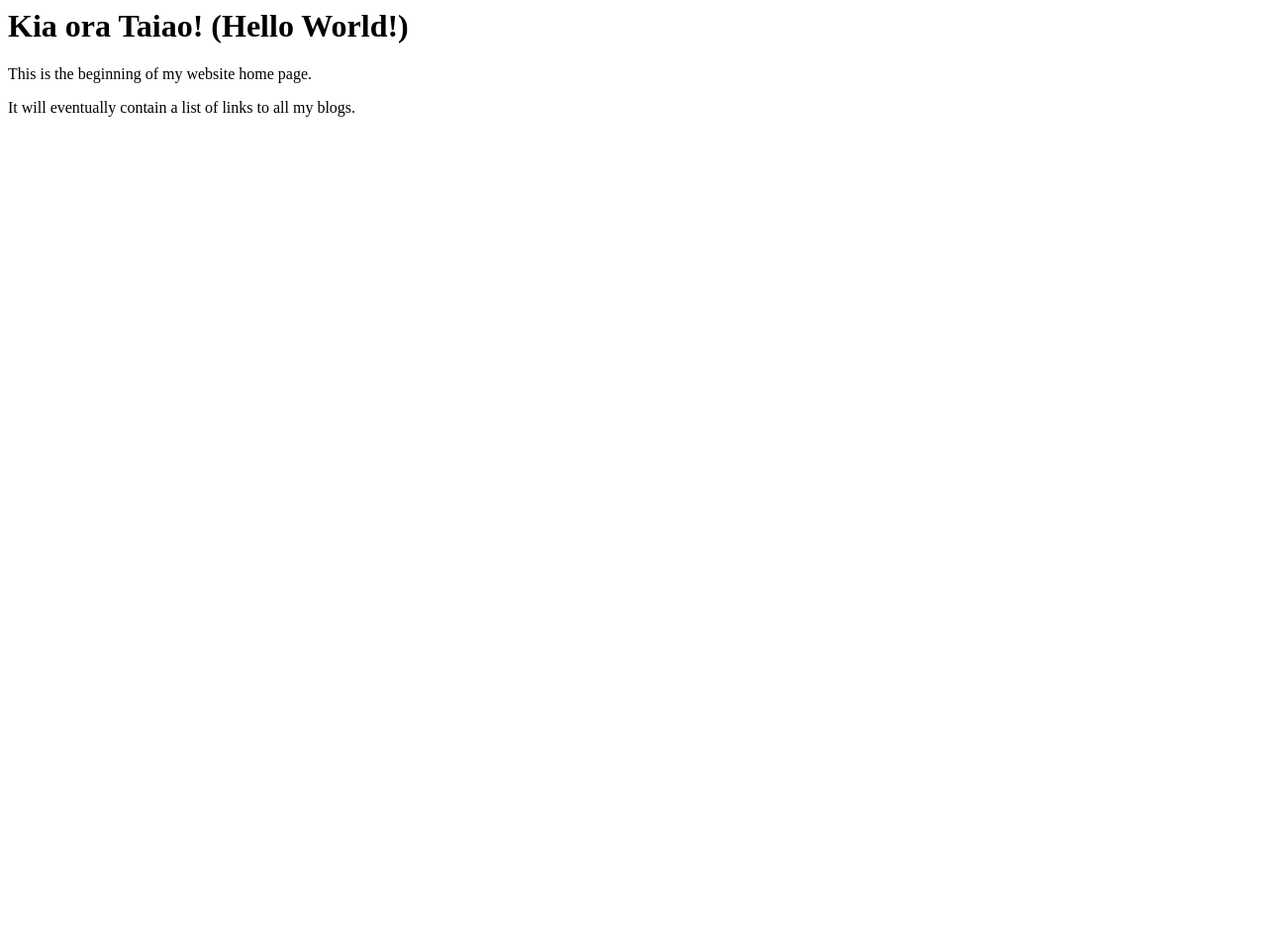
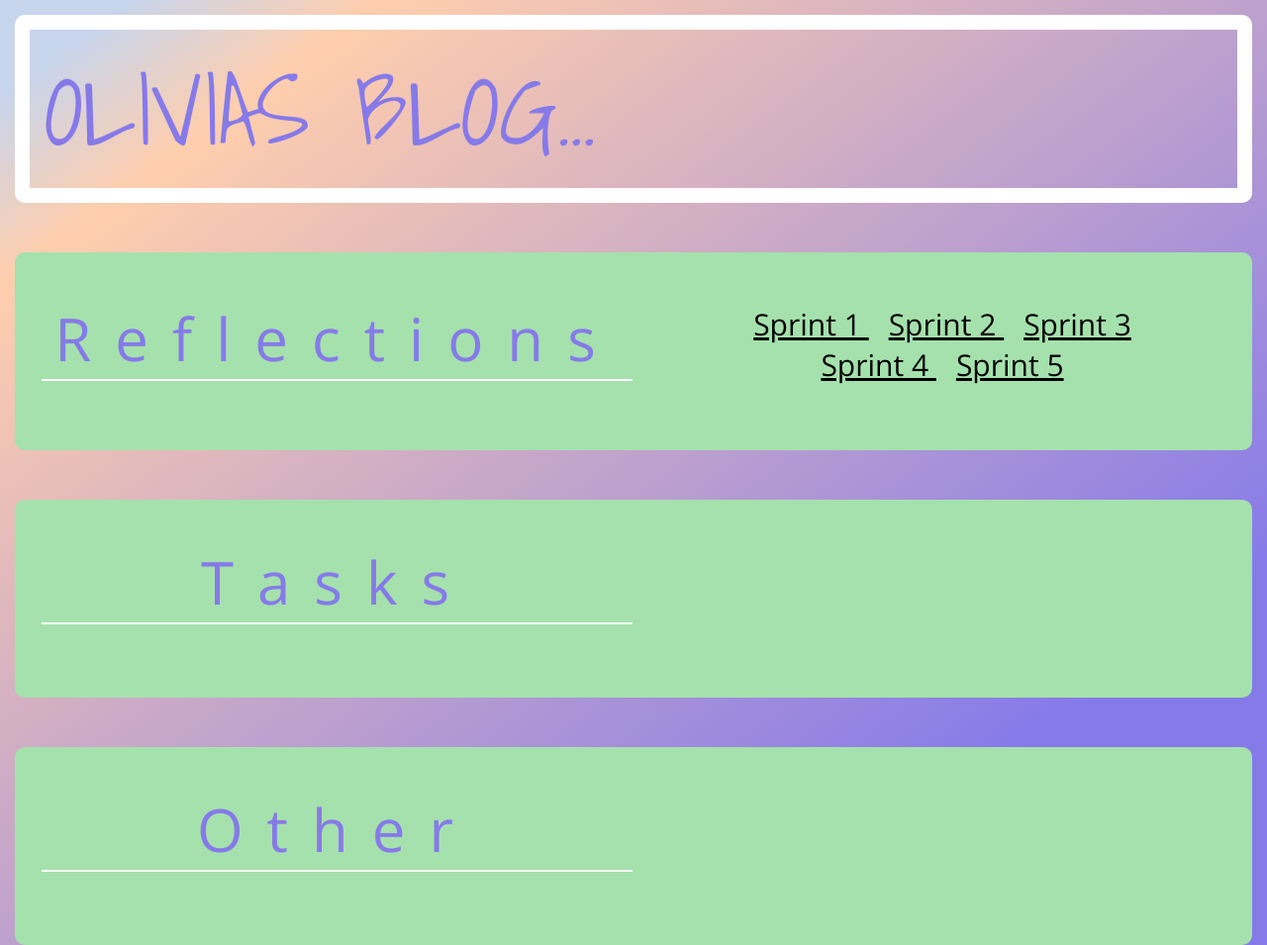
Before and after one commit to schultzo/schultzo.github.io, a plain HTML site: page index.html in a window 1280 px wide. Shown: the whole page at 99% size. Before the commit the page ends 800 px from the top, so only its background shows below. Drawn offline with nearby package versions, Linux system fonts and the light colour scheme.

Commit message:
Update css and index file

```diff
--- a/index.html
+++ b/index.html
@@ -1,9 +1,77 @@
 <html>
   <head>
     <title>My blog</title>
+    <link href="styles/main.css" rel="stylesheet" type="text/css">
+    <link rel="preconnect" href="https://fonts.googleapis.com">
+    <link rel="preconnect" href="https://fonts.gstatic.com" crossorigin>
+    <link href="https://fonts.googleapis.com/css2?family=Open+Sans&family=Shadows+Into+Light&display=swap" rel="stylesheet">
+
+  </head>
+
+
+
+
   <body>
-    <h1>Kia ora Taiao! (Hello World!)</h1>
-    <p> This is the beginning of my website home page.</p>
-    <p> It will eventually contain a list of links to all my blogs. </p>
+
+    <div class="nav">
+      OLIVIAS BLOG...
+    </div>
+
+    <div class="section">
+
+
+      <table>
+        <tr>
+        <td class="heading">
+          Reflections
+          <hr>
+        </td>
+        <td class="sprints-section">
+
+          <a class="sprints" href="sprint1.html">Sprint 1 </a>
+          <a class="sprints" href="sprint2.html">Sprint 2 </a>
+          <a class="sprints" href="sprint3.html">Sprint 3 </a> <br>
+          <a class="sprints" href="sprint4.html">Sprint 4 </a>
+          <a class="sprints" href="sprint5.html">Sprint 5 </a>
+
+        </td>
+
+        </tr>
+      </table>
+
+    </div>
+
+    <div class="section">
+
+    <table>
+      <tr>
+      <td class="heading">
+        Tasks
+        <hr>
+      </td>
+      <td class="task-section">
+
+      </td>
+
+      </tr>
+    </table>
+
+  </div>
+
+    <div class="section">
+      <table>
+        <tr>
+        <td class="heading">
+          Other
+          <hr>
+        </td>
+        <td class="task-section">
+
+        </td>
+
+        </tr>
+      </table>
+    </div>
+
   </body>
 </html>
--- a/styles/main.css
+++ b/styles/main.css
@@ -0,0 +1,76 @@
+body{
+
+        background-image: linear-gradient(to bottom right, #C7D5ED 5%, #FFCEAD 15%, #867AE9 80%);
+        font-family: 'Open Sans', sans-serif;
+        margin: 0;
+            }
+
+table{
+    width: 100%;
+}
+
+td{
+    width: 50%;
+}
+
+hr{
+    border-style: solid;
+    border-color: white;
+    margin: 0 0 0 0;
+}
+
+
+a:hover{
+    color: cornflowerblue;
+}
+
+.nav{
+
+border-radius: 10px;
+border: white;
+border-style: solid;
+border-width: 15px;
+height: 160px;
+font-size: 100px;
+text-align: left;
+color: #867AE9;
+margin: 15 15 15 15;
+padding-left: 15px;
+font-family: 'Shadows Into Light', cursive;
+
+}
+
+
+.section{
+
+    border-radius: 10px;
+    height: 200px;
+    background-color: #A5E1AD;
+    margin: 50 15 0 15 ;
+    padding: 0 0 0 0;
+
+}
+
+.heading{
+    font-size: 60px;
+    padding: 40px 0 0 25;
+    color: #867AE9;
+    text-align: center;
+    letter-spacing: 1.5rem;
+}
+
+.sprints{
+    font-size: 30px;
+    text-decoration: underline;
+    margin: 0 10 0 10;
+    margin-top: 50px;
+    color: black;
+
+
+}
+
+.sprints-section{
+    text-align: center;
+    padding: 50 0 0 0;
+
+}
```
Also changed, not shown: template.html (+1 -1 lines), 1 other file.
